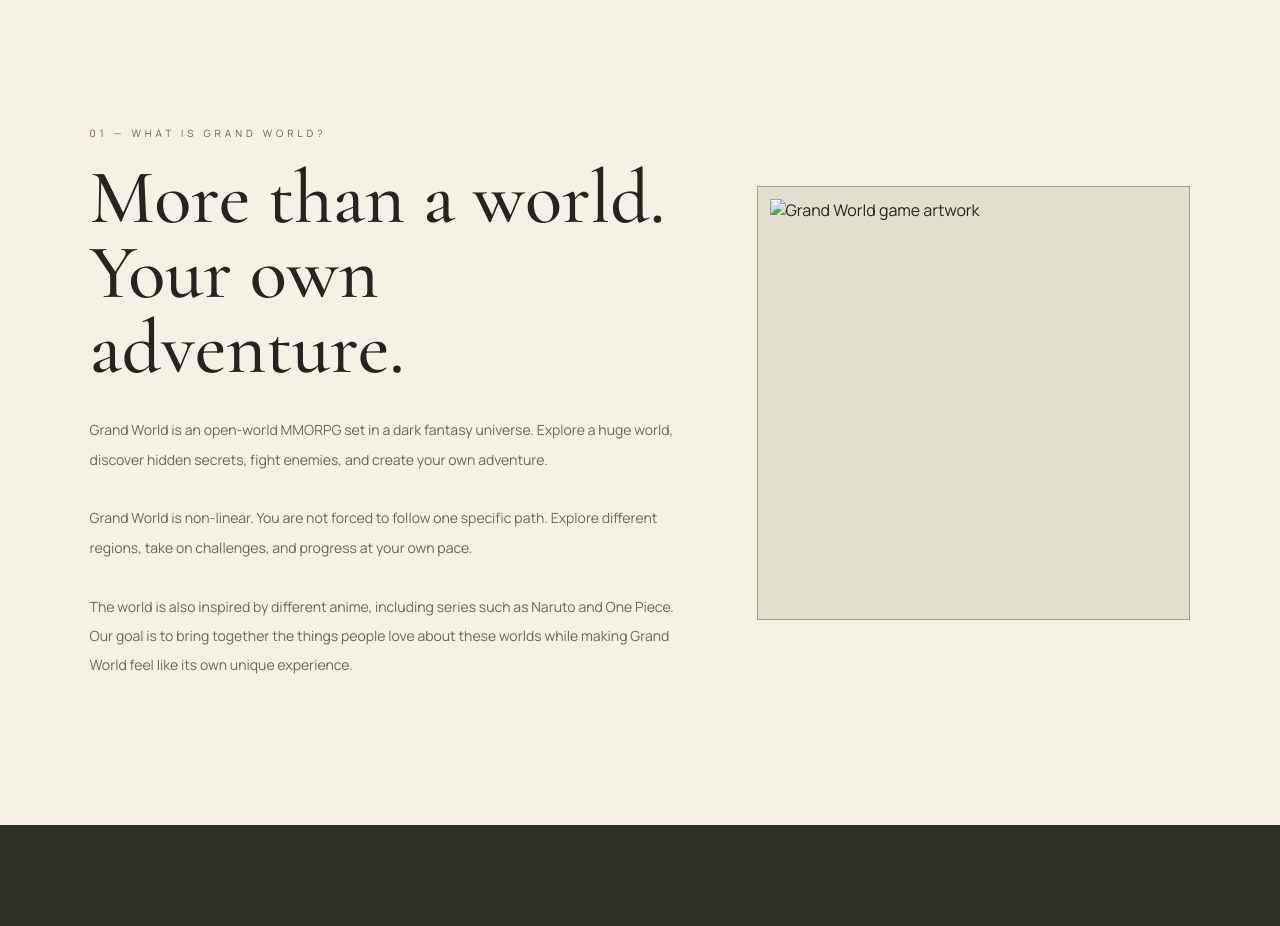
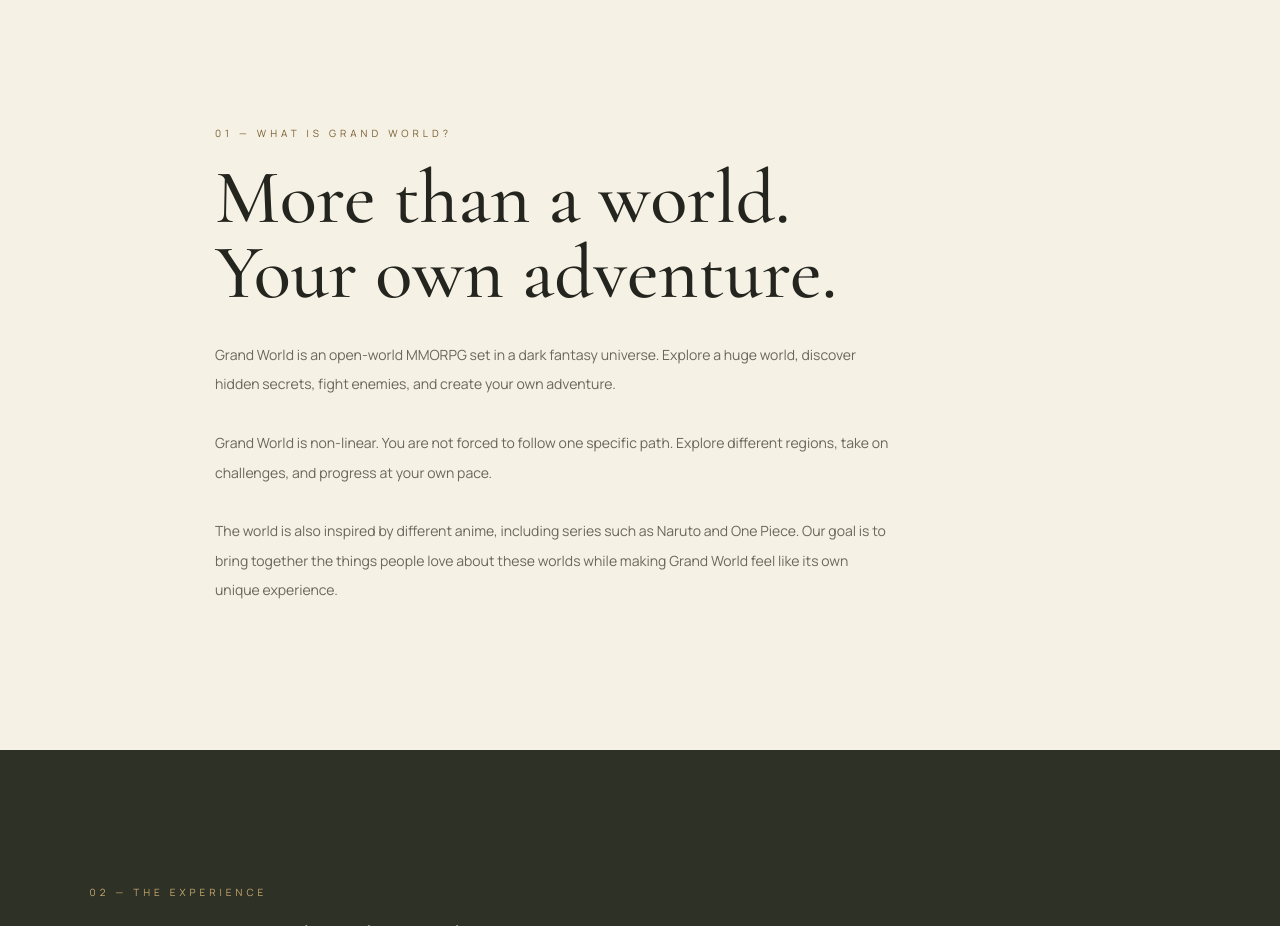
Before and after one commit to grandunknow/grandworld, a plain HTML site: page index.html in a window 1280 px wide. Shown: the part 840-1766 px from the top of the page. Drawn offline with nearby package versions, Linux system fonts and the light colour scheme.

Commit message:
Update index.html

```diff
--- a/index.html
+++ b/index.html
@@ -11,7 +11,6 @@
 
   <link rel="icon" type="image/webp" href="grandworld-pfp.webp">
 
-  <!-- Typography -->
   <link rel="preconnect" href="https://fonts.googleapis.com">
   <link rel="preconnect" href="https://fonts.gstatic.com" crossorigin>
   <link href="https://fonts.googleapis.com/css2?family=Cormorant+Garamond:wght@400;500;600;700&family=Manrope:wght@300;400;500;600;700&display=swap" rel="stylesheet">
@@ -340,35 +339,15 @@
       background: var(--paper);
     }
 
+    /* Updated: single-column layout, no artwork */
+
     .about-layout {
-      display: grid;
-      grid-template-columns: 1.15fr .85fr;
-      align-items: center;
-      gap: 80px;
+      display: block;
+      max-width: 850px;
     }
 
     .about-text .section-copy {
       margin-top: 30px;
-    }
-
-    .about-image {
-      position: relative;
-      overflow: hidden;
-      padding: 12px;
-      border: 1px solid rgba(122,94,52,.5);
-      background: var(--ivory);
-    }
-
-    .about-image img {
-      display: block;
-      width: 100%;
-      aspect-ratio: 1;
-      object-fit: cover;
-      transition: transform .8s ease;
-    }
-
-    .about-image:hover img {
-      transform: scale(1.045);
     }
 
     /* FEATURES */
@@ -665,11 +644,6 @@
         display: flex;
       }
 
-      .about-layout {
-        grid-template-columns: 1fr;
-        gap: 45px;
-      }
-
       .feature-grid {
         grid-template-columns: 1fr;
       }
@@ -755,7 +729,6 @@
 
         <h1>Grand<br>World</h1>
 
-        <!-- DEVELOPMENT STATUS -->
         <div class="development-status">
           <span class="development-dot"></span>
           Still in Development
@@ -786,7 +759,7 @@
 
     </section>
 
-    <!-- ABOUT -->
+    <!-- ABOUT: ARTWORK REMOVED -->
     <section class="about" id="about">
 
       <div class="section-inner about-layout">
@@ -820,10 +793,6 @@
             making Grand World feel like its own unique experience.
           </p>
 
-        </div>
-
-        <div class="about-image reveal">
-          <img src="grandworld-pfp.webp" alt="Grand World game artwork">
         </div>
 
       </div>
```
